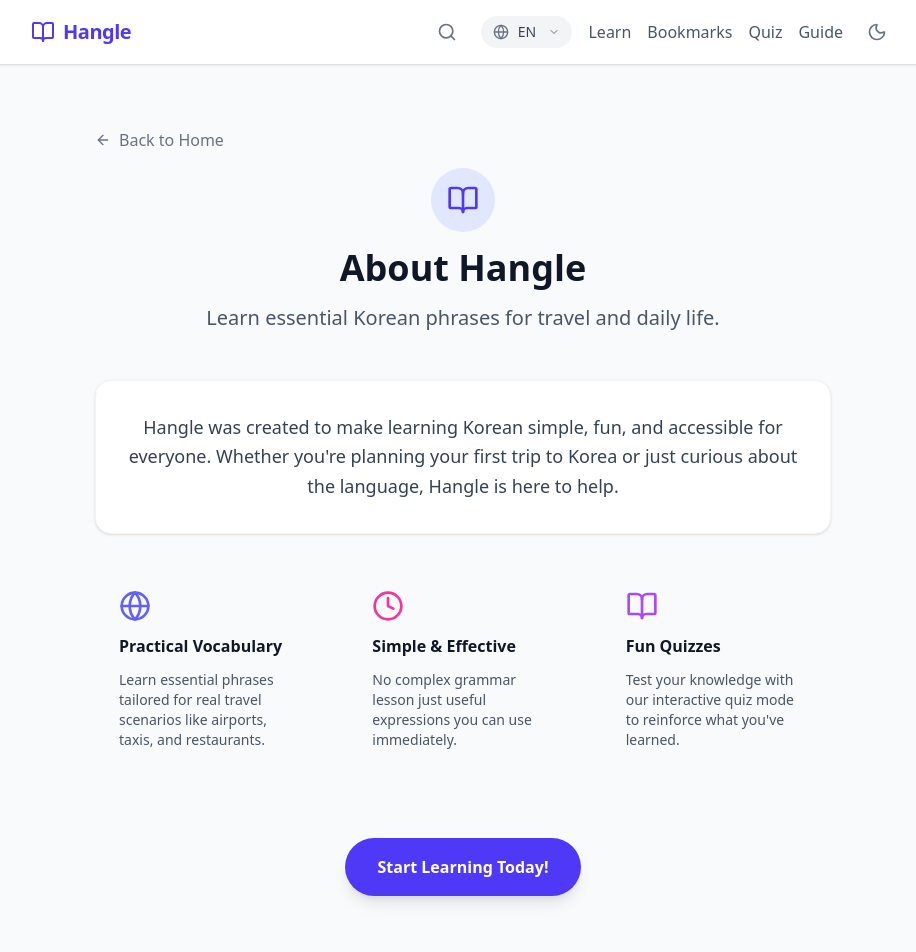
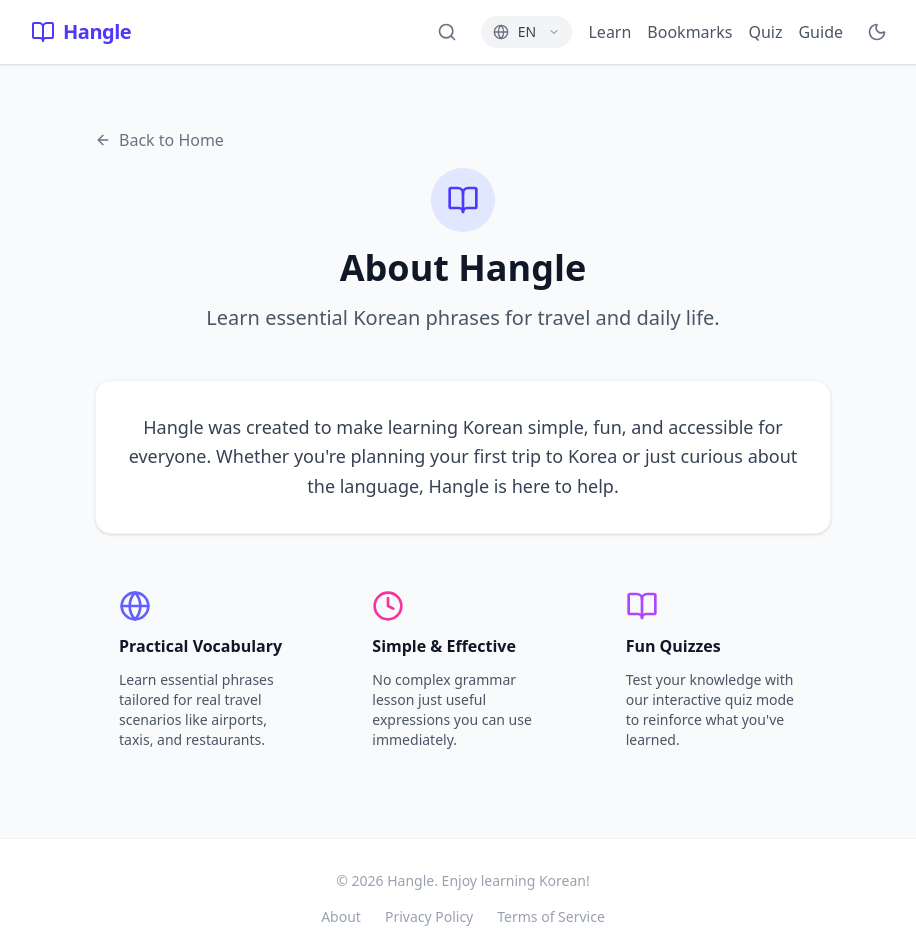
Before and after one commit to hoyakdh/hangle, a React (Vite) app: page /about in a window 1280 px wide. Shown: the top 952 px of the page, without its empty margins (177-1093 px from the left). Built offline with nearby package versions, Linux system fonts and the light colour scheme.

Commit message:
chore: remove explicit CTA button from About page

```diff
--- a/src/pages/About.tsx
+++ b/src/pages/About.tsx
@@ -47,15 +47,6 @@ export default function About() {
                         <p className="text-sm text-gray-600 dark:text-gray-400">{t.features.quiz.desc}</p>
                     </div>
                 </div>
-
-                <div className="text-center pt-8">
-                    <Link
-                        to="/categories"
-                        className="inline-flex items-center justify-center px-8 py-4 text-base font-bold text-white transition-all duration-200 bg-indigo-600 border border-transparent rounded-full hover:bg-indigo-700 focus:outline-none focus:ring-2 focus:ring-offset-2 focus:ring-indigo-500 shadow-lg hover:shadow-xl transform hover:-translate-y-0.5"
-                    >
-                        {t.cta}
-                    </Link>
-                </div>
             </div>
         </div>
     );
```
